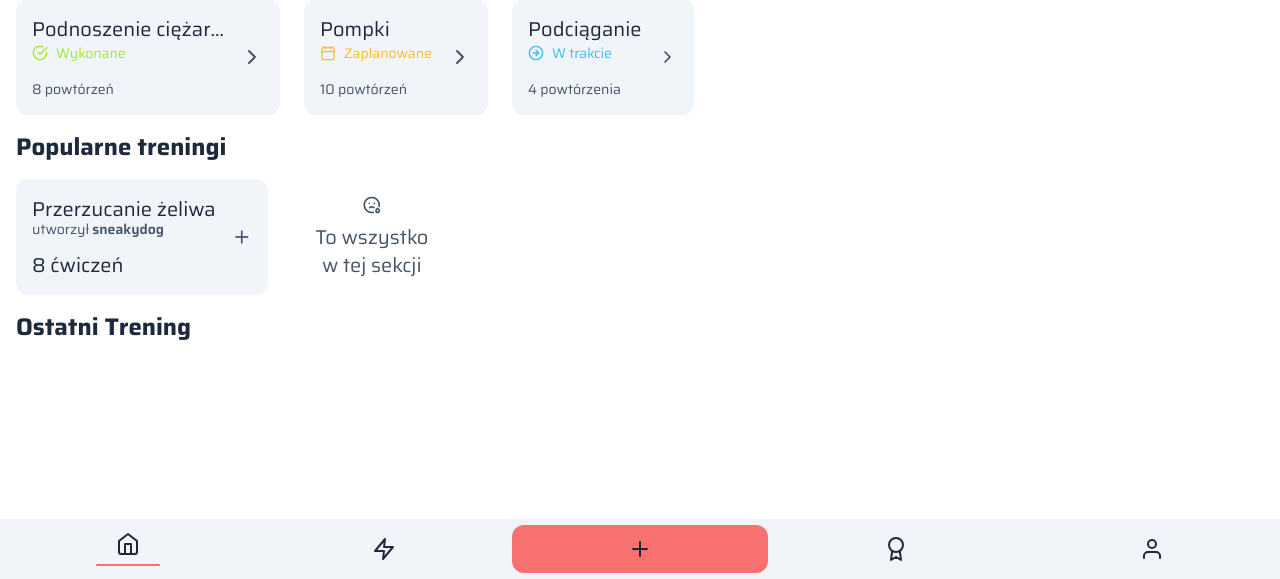
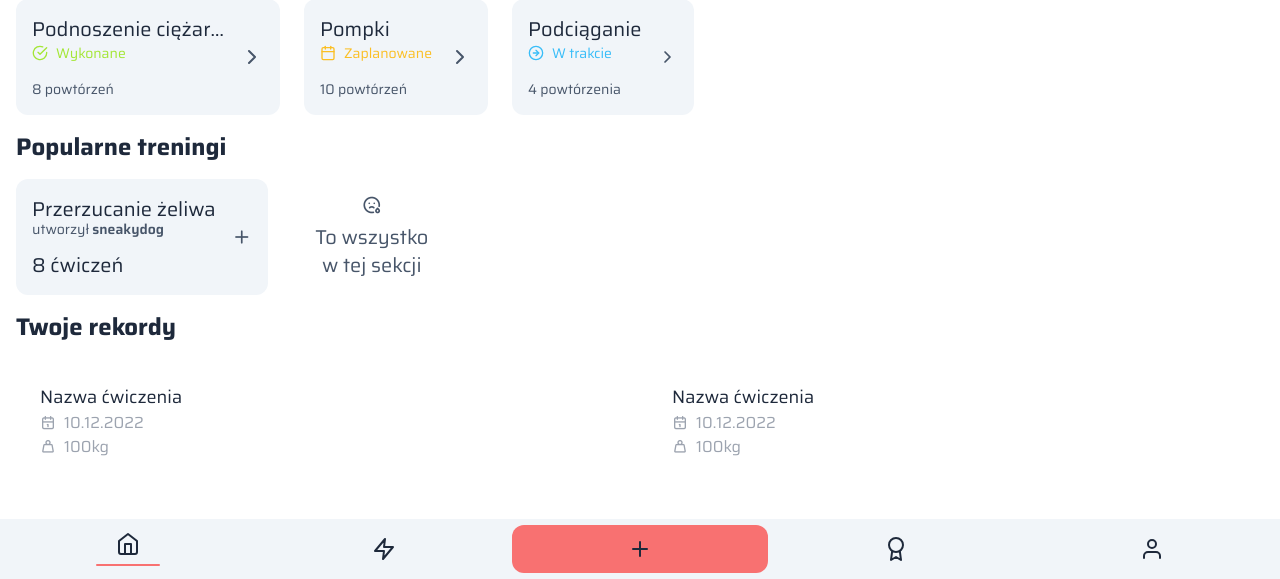
Before and after one commit to dotremilie/wspomagacz, a PHP site: page / in a window 1280 px wide. Shown: the part 221-800 px from the top of the page. Run offline with PHP 8.4, Linux system fonts and the light colour scheme; some libraries are stand-ins or nearby versions.

Commit message:
Add Personal Best section

```diff
--- a/src/View/Home/index.php
+++ b/src/View/Home/index.php
@@ -117,8 +117,39 @@
                 </div>
             </div>
     </section>
-    <section class="mx-auto px-4 w-full">
-        <h2 class="text-2xl font-bold mb-4">Ostatni Trening</h2>
+    <section class="mx-auto pl-4 w-full">
+        <div class="text-2xl font-bold mb-4">Twoje rekordy</div>
+        <div class="grid grid-cols-2 gap-4 overflow-y-scroll pr-4">
+            <div class="p-6 dark:bg-slate-800 rounded-xl flex items-center">
+                <div>
+                    <div class="text-lg">Nazwa ćwiczenia</div>
+                    <div class="text-gray-400 max-w-64 truncate">
+                        <div class="flex gap-2 items-center">
+                            <i class="ti ti-calendar"></i>
+                            <div class="max-w-64 truncate">10.12.2022</div>
+                        </div>
+                        <div class="flex gap-2 items-center">
+                            <i class="ti ti-weight"></i>
+                            <div class="max-w-64 truncate">100kg</div>
+                        </div>
+                    </div>
+                </div>
+            </div>
+            <div class="p-6 dark:bg-slate-800 rounded-xl flex items-center">
+                <div>
+                    <div class="text-lg">Nazwa ćwiczenia</div>
+                    <div class="text-gray-400 max-w-64 truncate">
+                        <div class="flex gap-2 items-center">
+                            <i class="ti ti-calendar"></i>
+                            <div class="max-w-64 truncate">10.12.2022</div>
+                        </div>
+                        <div class="flex gap-2 items-center">
+                            <i class="ti ti-weight"></i>
+                            <div class="max-w-64 truncate">100kg</div>
+                        </div>
+                    </div>
+                </div>
+            </div>
     </section>
 </div>
 <?php require_once __DIR__ . "/../../../templates/footer.php"; ?>
```
